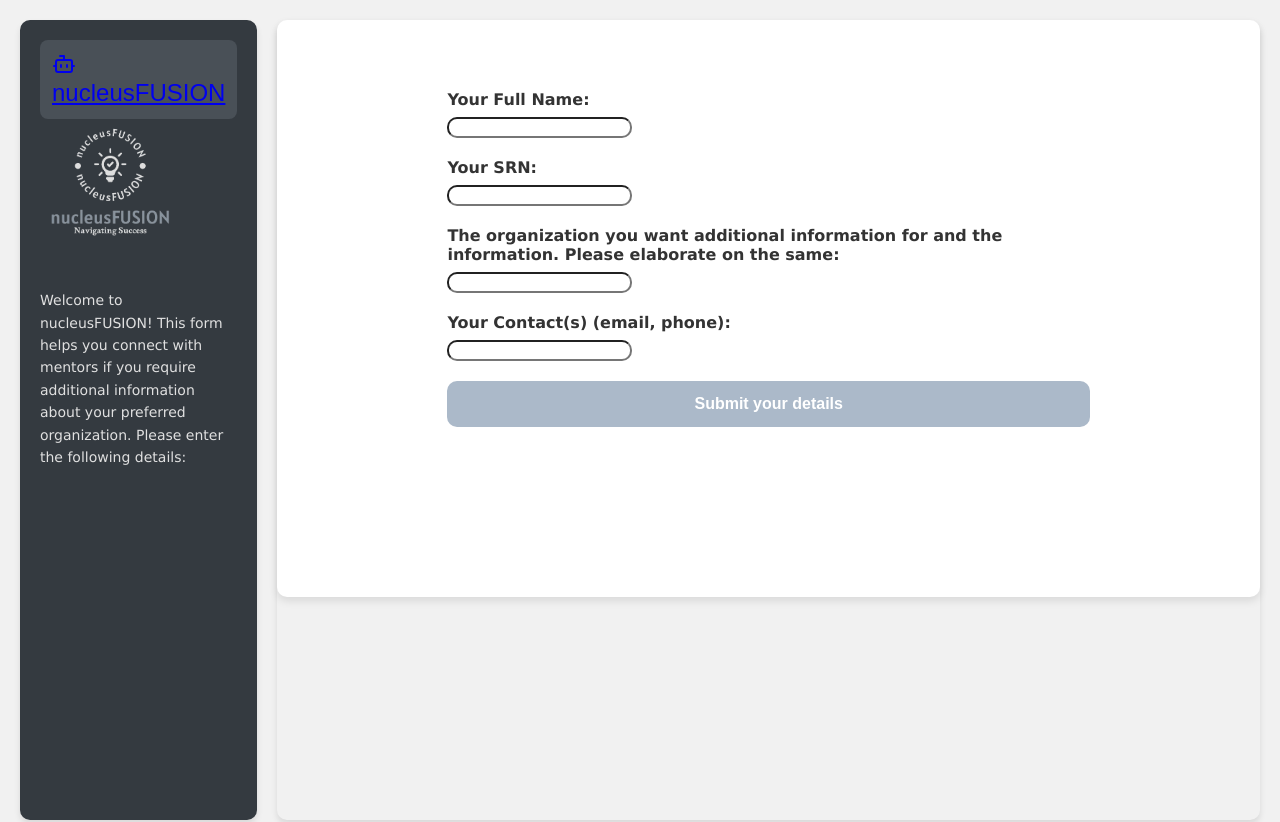
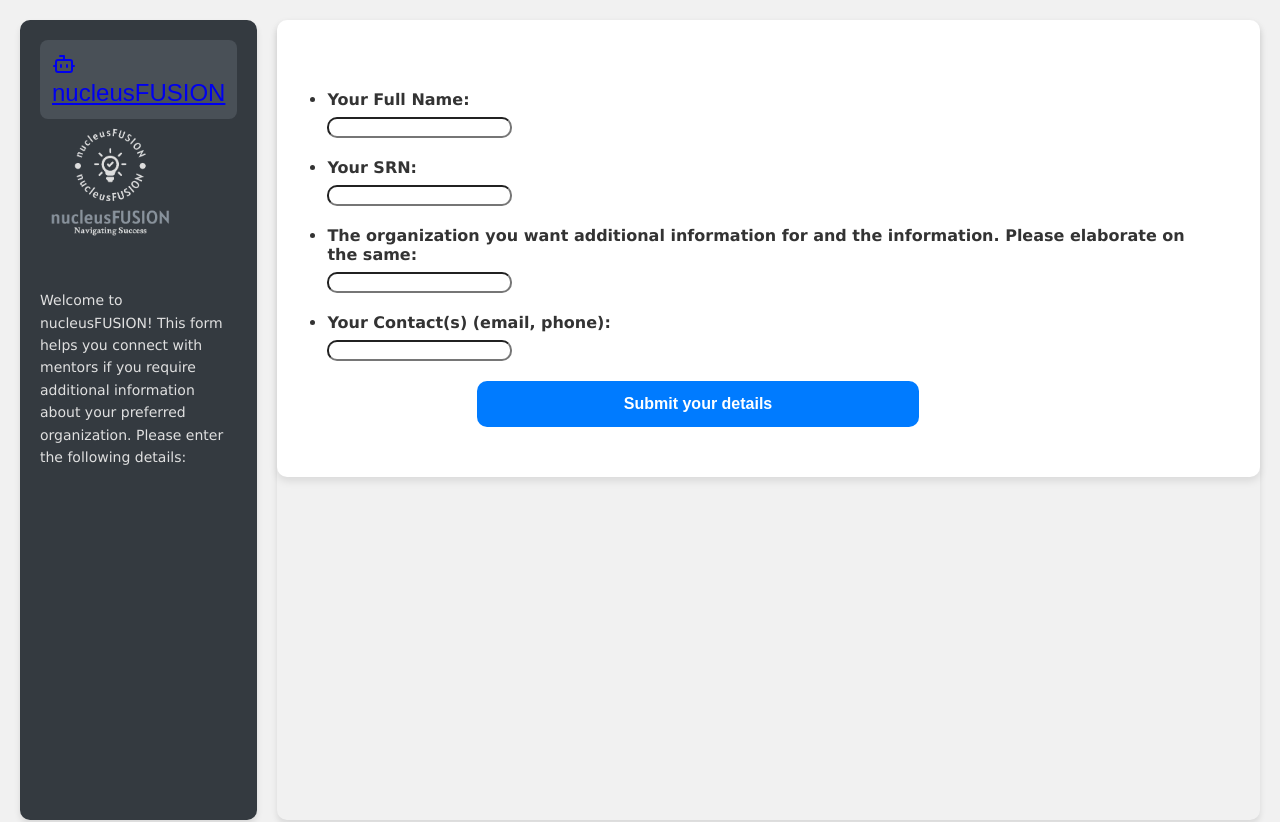
Before and after one commit to vm5/formreact2, a React (Create React App) app: page / in a window 1280 px wide. Shown: the top 822 px of the page. Built offline with nearby package versions, Linux system fonts and the light colour scheme.

Commit message:
Update App.css

```diff
--- a/src/App.css
+++ b/src/App.css
@@ -1,7 +1,7 @@
 /* General styling */
 body {
   font-family: 'Verdana';
-  background-color: #f1f1f1; /* Slightly lighter background */
+  background-color: #f1f1f1;
   margin: 0;
   padding: 0;
 }
@@ -11,9 +11,10 @@
   display: flex;
   flex-direction: row;
   min-height: 100vh;
-  padding: 20px; /* Added padding for consistent spacing */
+  padding: 20px;
 }
 
+/* Side component styling */
 .side-component {
   background-color: #343a40;
   color: #ffffff;
@@ -24,7 +25,7 @@
   box-shadow: 0 4px 8px rgba(0, 0, 0, 0.2);
   display: flex;
   flex-direction: column;
-  margin-right: 20px; /* Added margin for spacing */
+  margin-right: 20px;
 }
 
 .side-component button {
@@ -36,12 +37,12 @@
   width: 100%;
   text-align: left;
   cursor: pointer;
-  transition: background-color 0.3s ease; /* Smooth transition */
+  transition: background-color 0.3s ease;
 }
 
 .side-component img {
-  max-width: 70%; /* Ensure image scales correctly */
-  height: auto; /* Maintain aspect ratio */
+  max-width: 70%;
+  height: auto;
   border-radius: 10px;
   margin-bottom: 15px;
 }
@@ -54,25 +55,24 @@
   margin-top: 20px;
   font-size: 14px;
   line-height: 1.6;
-  color: #e0e0e0; /* Light color for better readability */
+  color: #e0e0e0;
 }
 
 /* Main form styling */
 form {
   background-color: #ffffff;
-  padding: 170px; /* Adjusted padding for a balanced look */
+  padding: 50px;
   border-radius: 10px;
   box-shadow: 0 4px 8px rgba(0, 0, 0, 0.1);
   flex: 3;
-  padding-top: 50px;
   max-width: 100%;
-  margin-left: 0; /* Adjusted margin for better alignment */
+  margin-left: 0;
   display: flex;
   flex-direction: column;
 }
 
 label {
-  display: block;
+  display: list-item;
   font-size: 16px;
   font-weight: bold;
   margin-bottom: 8px;
@@ -83,13 +83,12 @@
 /* Stylish input and textarea styling */
 input[type="text"],
 textarea {
-  height: 50px; /* Adjusted height for consistency */
+  height: 250px;
   max-width: 100%;
-  border-radius: 5px; /* Less rounded for a modern look */
   border: 1px solid #ccc;
-  padding: 12px;
+  padding: 25px; /* Increase padding for larger input fields */
   background: linear-gradient(to top left, #f9f9f9, #eaeaea);
-  font-size: 16px;
+  font-size: 18px; /* Increase font size for better readability */
   transition: border-color 0.3s ease, box-shadow 0.3s ease;
 }
 
@@ -100,22 +99,23 @@
 }
 
 textarea {
-  height: 100px; /* Fixed height */
+  height: 200px; /* Adjust height as needed */
   background: linear-gradient(to top left, #f9f9f9, #eaeaea);
 }
 
 /* Submit button styling */
 button[type="submit"] {
-  width: 100%;
+  width: 50%;
   padding: 14px;
-  background-color: #abb9c9;
+  background-color: #007bff;
   color: #ffffff;
-  border: navajowhite;
+  border: none;
   font-weight: bold;
   font-size: 16px;
   cursor: pointer;
   margin-top: 20px;
   transition: background-color 0.3s ease;
+  margin-left:150px;
 }
 
 button[type="submit"]:hover {
```
